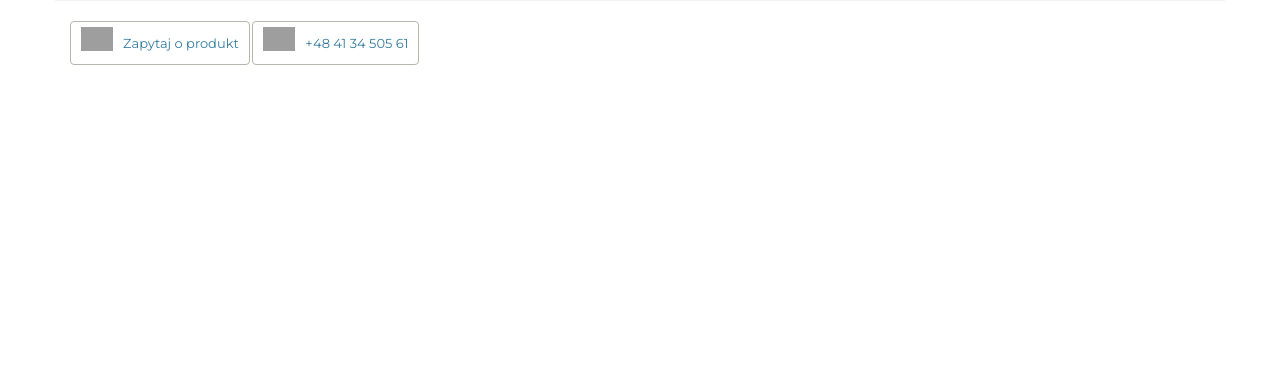
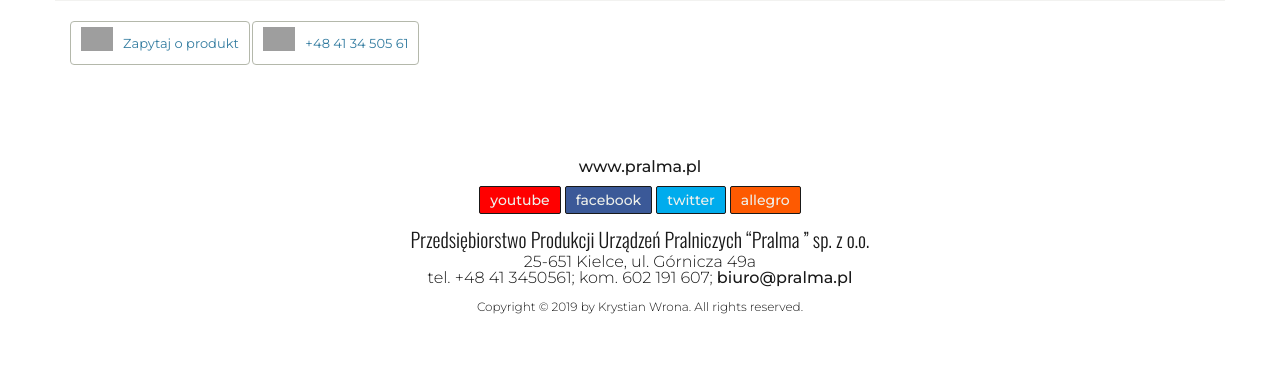
Before and after one commit to krystek77/pralma, a PHP site: page /pralnice-dla-strazy-pozarnej.html in a window 1280 px wide. Shown: the part 2710-3095 px from the top of the page. Before the commit the page ends 2775 px from the top, so only its background shows below. Run offline with PHP 8.4, Linux system fonts and the light colour scheme; grey boxes are pictures that could not be loaded.

Commit message:
add footer

```diff
--- a/pralnice-dla-strazy-pozarnej.html
+++ b/pralnice-dla-strazy-pozarnej.html
@@ -211,6 +211,40 @@
 				</footer>
 			</article>
 			<!-- end softwash washers -->
+			<footer class="footer">
+				<a href="http://www.pralma.pl" class="footer__web-link">www.pralma.pl</a>
+				<ul class="footer__social-list">
+					<li class="footer__social-item">
+						<a
+							href="https://www.youtube.com/channel/UCTz_6LLXRU-dQKMUjwyPfEw?view_as=subscriber"
+							class="footer__social-link --youtube"
+							target="_blank"
+							rel="noopener norefferer"
+							>youtube</a
+						>
+					</li>
+					<li class="footer__social-item">
+						<a href="/" class="footer__social-link --facebook --disabled">facebook</a>
+					</li>
+					<li class="footer__social-item">
+						<a href="/" class="footer__social-link --twitter --disabled">twitter</a>
+					</li>
+					<li class="footer__social-item">
+						<a href="/" class="footer__social-link --allegro --disabled">allegro</a>
+					</li>
+				</ul>
+				<div class="address">
+					<p class="address__name">
+						Przedsiębiorstwo Produkcji Urządzeń Pralniczych &ldquo;Pralma &rdquo; sp. z o.o.
+					</p>
+					<p class="address__street">25-651 Kielce, ul. Górnicza 49a</p>
+					<p class="address__contact">
+						tel. +48 41 3450561; kom. 602 191 607;
+						<a class="address__email" href="mailto:biuro@pralma.pl">biuro@pralma.pl</a>
+					</p>
+				</div>
+				<p class="footer__copyright">Copyright &copy; 2019 by Krystian Wrona. All rights reserved.</p>
+			</footer>
 		</div>
 	</body>
 </html>
--- a/scss/firebrigade.scss
+++ b/scss/firebrigade.scss
@@ -19,7 +19,6 @@
 .--disabled {
     cursor: default;
     pointer-events: none;
-
 }
 
 .email,
@@ -31,7 +30,7 @@
     display: inline-block;
     padding: 0.5rem 1rem;
     color: $color-secondary;
-    transition: all .3s ease-in-out;
+    transition: all 0.3s ease-in-out;
     border: 1px solid $color-grey;
     border-radius: 0.4rem;
 
@@ -51,7 +50,7 @@
 }
 
 .page-wrapper {
-    @media(min-width:$lg) {
+    @media (min-width: $lg) {
         max-width: 1170px;
         margin-left: auto;
         margin-right: auto;
@@ -67,7 +66,7 @@
             display: inline-block;
             padding: 0.5rem 1rem;
             color: $color-secondary;
-            transition: all .3s ease-in-out;
+            transition: all 0.3s ease-in-out;
 
             &:hover {
                 color: $color-blue;
@@ -79,10 +78,10 @@
         padding-top: 10rem;
         padding-bottom: 10rem;
         background: url('../resources//firefighters/firefighters_bg.png');
-        background-color:darken($color-grey,30%);
+        background-color: darken($color-grey, 30%);
         background-blend-mode: color-dodge;
-        background-size:cover;
-        background-position:center;
+        background-size: cover;
+        background-position: center;
         background-repeat: no-repeat;
 
         &__title {
@@ -90,17 +89,16 @@
             font-size: 3.5rem;
             font-weight: 400;
             text-align: right;
-            color:$color-dark;
-            text-shadow: 0px 0px 10px rgba(255,255,255,1);
-
+            color: $color-dark;
+            text-shadow: 0px 0px 10px rgba(255, 255, 255, 1);
         }
 
         &__subtitle {
             @include paddings;
             font-size: 1.6rem;
             text-align: right;
-            color:$color-dark;
-            text-shadow: 0px 0px 10px rgba(255,255,255,1);
+            color: $color-dark;
+            text-shadow: 0px 0px 10px rgba(255, 255, 255, 1);
         }
     }
 }
@@ -120,24 +118,21 @@ p {
     line-height: 1;
 }
 
-
 .article,
 .article__technology-description {
     display: grid;
     grid-template-columns: repeat(6, 1fr);
     grid-column-gap: 2rem;
     grid-template-areas:
-
-        "header header header header header header"
-        "image image content content content content"
-        "shower shower shower shower shower shower"
-        "controll controll controll controll controll controll"
-        "footer footer footer footer footer footer";
+        'header header header header header header'
+        'image image content content content content'
+        'shower shower shower shower shower shower'
+        'controll controll controll controll controll controll'
+        'footer footer footer footer footer footer';
 
     &__header {
         grid-area: header;
         @include paddings;
-
     }
 
     &__title {
@@ -177,7 +172,7 @@ p {
         &--controll {
             @include paddings;
             grid-area: controll;
-            background-color: lighten($color:$color-grey, $amount:25%);
+            background-color: lighten($color: $color-grey, $amount: 25%);
         }
     }
 
@@ -209,11 +204,11 @@ p {
         }
 
         &--red {
-            background-color: #EB5757;
+            background-color: #eb5757;
         }
 
         &--orange {
-            background-color: #F2994A;
+            background-color: #f2994a;
         }
 
         &--green {
@@ -221,19 +216,19 @@ p {
         }
 
         &--blue {
-            background-color: #2F80ED;
+            background-color: #2f80ed;
         }
 
         &--blue-light {
-            background-color: #2D9CDB;
+            background-color: #2d9cdb;
         }
 
         &--green-light {
-            background-color: #6FCF97;
+            background-color: #6fcf97;
         }
 
         &--violet {
-            background-color: #BB6BD9;
+            background-color: #bb6bd9;
         }
     }
 
@@ -247,3 +242,78 @@ p {
         @include paddings;
     }
 }
+
+.footer {
+    width: 100%;
+    height: 300px;
+    display: flex;
+    flex-direction: column;
+    justify-content: center;
+    align-items: center;
+    padding-left: 1.5rem;
+    padding-right: 1.5rem;
+
+    &__copyright {
+        font-size: 1.2rem;
+        color: $color-dark;
+    }
+
+    &__social-list {
+        display: flex;
+        flex-wrap: nowrap;
+        list-style-type: none;
+        padding: 1rem 1.5rem;
+    }
+
+    &__social-item {
+        margin: 0 0.2rem;
+    }
+
+    &__social-link {
+        @include btn-link();
+        border: 1px solid $color-dark;
+        border-radius: 0.2rem;
+        transition: color 0.5s ease-in-out, background-color 0.2s ease-in-out;
+
+        &:hover {
+            color: $color-dark;
+            background-color: $color-white;
+        }
+    }
+
+    &__web-link {
+        text-decoration: none;
+        font-size: 1.6rem;
+        font-weight: 500;
+        color: $color-dark;
+        transition: color 0.3s ease-in-out;
+
+        &:hover {
+            color: $color-grey;
+        }
+    }
+}
+
+.address {
+    text-align: center;
+    color: $color-dark;
+    padding-bottom: 1.5rem;
+
+    &__name {
+        font-family: Oswald, sans-serif;
+        font-weight: 300;
+        font-size: 2rem;
+        line-height: 1.5;
+    }
+
+    &__email {
+        text-decoration: none;
+        color: $color-dark;
+        font-weight: 500;
+        transition: color .3s ease-in-out;
+
+        &:hover {
+            color: $color-dark;
+        }
+    }
+}
--- a/style/firebrigade.css
+++ b/style/firebrigade.css
@@ -286,11 +286,11 @@ p {
 }
 .article__item--red,
 .article__technology-description__item--red {
-  background-color: #EB5757;
+  background-color: #eb5757;
 }
 .article__item--orange,
 .article__technology-description__item--orange {
-  background-color: #F2994A;
+  background-color: #f2994a;
 }
 .article__item--green,
 .article__technology-description__item--green {
@@ -298,19 +298,19 @@ p {
 }
 .article__item--blue,
 .article__technology-description__item--blue {
-  background-color: #2F80ED;
+  background-color: #2f80ed;
 }
 .article__item--blue-light,
 .article__technology-description__item--blue-light {
-  background-color: #2D9CDB;
+  background-color: #2d9cdb;
 }
 .article__item--green-light,
 .article__technology-description__item--green-light {
-  background-color: #6FCF97;
+  background-color: #6fcf97;
 }
 .article__item--violet,
 .article__technology-description__item--violet {
-  background-color: #BB6BD9;
+  background-color: #bb6bd9;
 }
 .article__description,
 .article__technology-description__description {
@@ -326,4 +326,74 @@ p {
   padding-right: 1.5rem;
 }
 
+.footer {
+  width: 100%;
+  height: 300px;
+  display: flex;
+  flex-direction: column;
+  justify-content: center;
+  align-items: center;
+  padding-left: 1.5rem;
+  padding-right: 1.5rem;
+}
+.footer__copyright {
+  font-size: 1.2rem;
+  color: #191919;
+}
+.footer__social-list {
+  display: flex;
+  flex-wrap: nowrap;
+  list-style-type: none;
+  padding: 1rem 1.5rem;
+}
+.footer__social-item {
+  margin: 0 0.2rem;
+}
+.footer__social-link {
+  display: block;
+  color: #eef0eb;
+  font-size: 1.4rem;
+  font-weight: 500;
+  text-decoration: none;
+  padding: 0.4rem 1rem;
+  border: 1px solid #191919;
+  border-radius: 0.2rem;
+  transition: color 0.5s ease-in-out, background-color 0.2s ease-in-out;
+}
+.footer__social-link:hover {
+  color: #191919;
+  background-color: #f4f9e9;
+}
+.footer__web-link {
+  text-decoration: none;
+  font-size: 1.6rem;
+  font-weight: 500;
+  color: #191919;
+  transition: color 0.3s ease-in-out;
+}
+.footer__web-link:hover {
+  color: #b4b8ab;
+}
+
+.address {
+  text-align: center;
+  color: #191919;
+  padding-bottom: 1.5rem;
+}
+.address__name {
+  font-family: Oswald, sans-serif;
+  font-weight: 300;
+  font-size: 2rem;
+  line-height: 1.5;
+}
+.address__email {
+  text-decoration: none;
+  color: #191919;
+  font-weight: 500;
+  transition: color 0.3s ease-in-out;
+}
+.address__email:hover {
+  color: #191919;
+}
+
 /*# sourceMappingURL=firebrigade.css.map */
```
Also changed, not shown: scss/firebrigade.css (+103 -32 lines), 2 other files.
